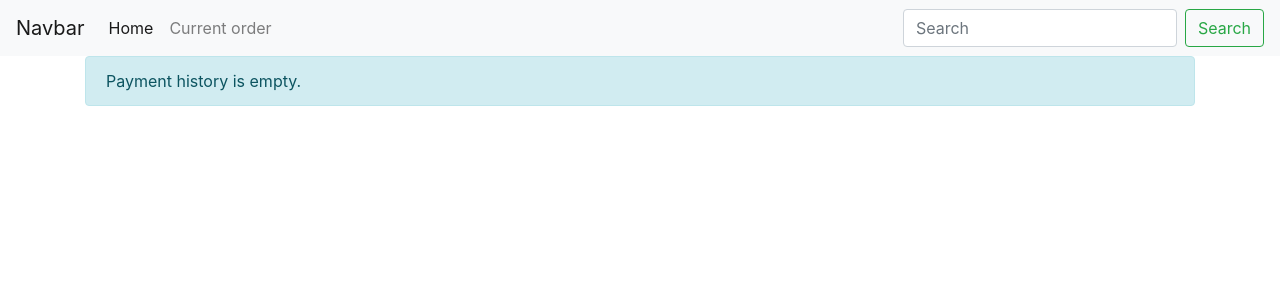
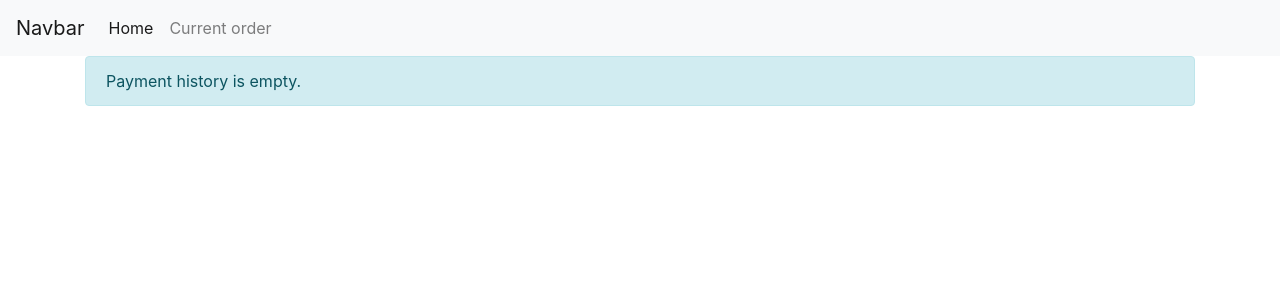
Before and after one commit to samolin/stripe, a Django app: page /cart/ in a window 1280 px wide. Shown: the top 300 px of the page. Run offline with Django 4.2, Linux system fonts and the light colour scheme; data that the repository does not hold is empty; some libraries are stand-ins or nearby versions.

Commit message:
deleted useless search

```diff
--- a/payment_service/templates/payment_service/navbar.html
+++ b/payment_service/templates/payment_service/navbar.html
@@ -14,9 +14,5 @@
                 <a class="nav-link" href="{% url 'order' %}">Current order</a>
             </li>
         </ul>
-        <form class="form-inline my-2 my-lg-0">
-            <input class="form-control mr-sm-2" type="text" placeholder="Search">
-            <button class="btn btn-outline-success my-2 my-sm-0" type="submit">Search</button>
-        </form>
     </div>
 </nav>
```
